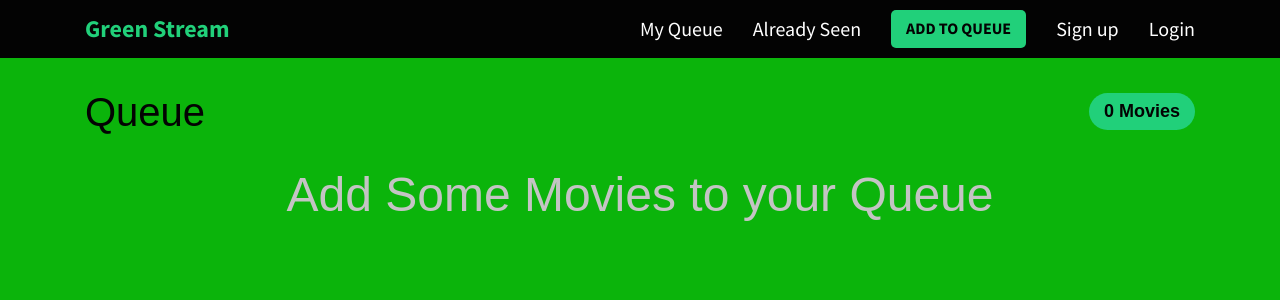
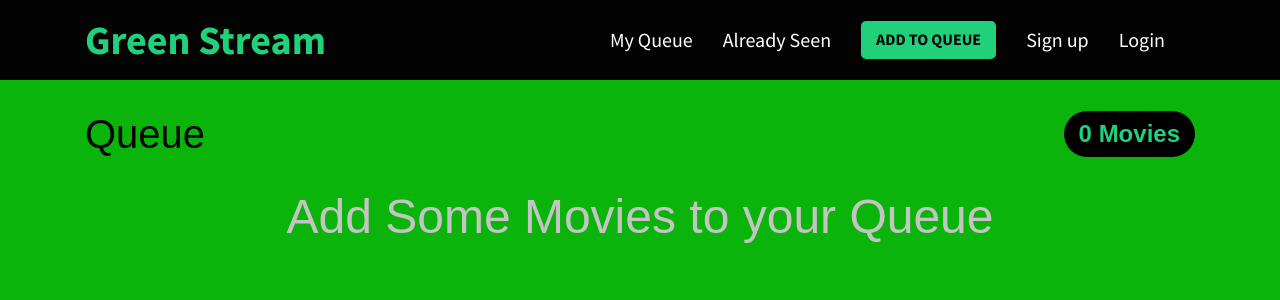
Before and after one commit to Chapstick24/finalproject, a React (Create React App) app: page / in a window 1280 px wide. Shown: the top 300 px of the page. Built offline with nearby package versions, Linux system fonts and the light colour scheme.

Commit message:
update to button

```diff
--- a/src/App.css
+++ b/src/App.css
@@ -22,9 +22,10 @@ body {
 
 form {
   background-color: violet;
-  width: 25%;
-  margin-top: 50px;
-  margin-left: 150px;
+  max-width: 55%;
+
+  margin-top: 150px;
+  margin-left: 350px;
   border-radius: 10px;
 
 }
@@ -108,7 +109,7 @@ header a:hover {
 header .brand a {
   color: #21d07a;
   font-weight: 700;
-  font-size: 1.5rem;
+  font-size: 2.5rem;
 }
 
 header .nav-links {
@@ -124,11 +125,10 @@ header .nav-links li {
   margin-right: 30px;
 }
 
-header .nav-links li:last-child {
+/* header .nav-links li:last-child {
   margin-right: 0;
-}
+} */
 
-/* Add Page */
 .add-content {
   padding: 50px 0;
   max-width: 600px;
@@ -209,12 +209,12 @@ header .nav-links li:last-child {
 
 .count-pill {
   display: block;
-  background-color: var(--secondary);
+  background-color: black;
   padding: 5px 15px;
-  font-size: 1.125rem;
+  font-size: 1.5rem;
   font-weight: 600;
   border-radius: 999px;
-  color: var(--primary);
+  color: var(--secondary);
 }
 
 .movie-page .heading {
@@ -300,12 +300,3 @@ header .nav-links li:last-child {
   font-size: 3rem;
   text-align: center;
 }
-
-form {
-  background-color: violet;
-  width: 25%;
-  margin-top: 50px;
-  margin-left: 150px;
-  border-radius: 10px;
-
-}
--- a/src/components/Button.js
+++ b/src/components/Button.js
@@ -36,7 +36,7 @@ export const Button = ({ type, movie }) => {
             className="ctrl-btn"
             onClick={() => removeFromWatched(movie.id)}
           >
-            <i className="fa-fw fa fa-times"></i>
+            <i className="fa-fw fa fa-times-circle"></i>
           </button>
         </>
       )}
```
